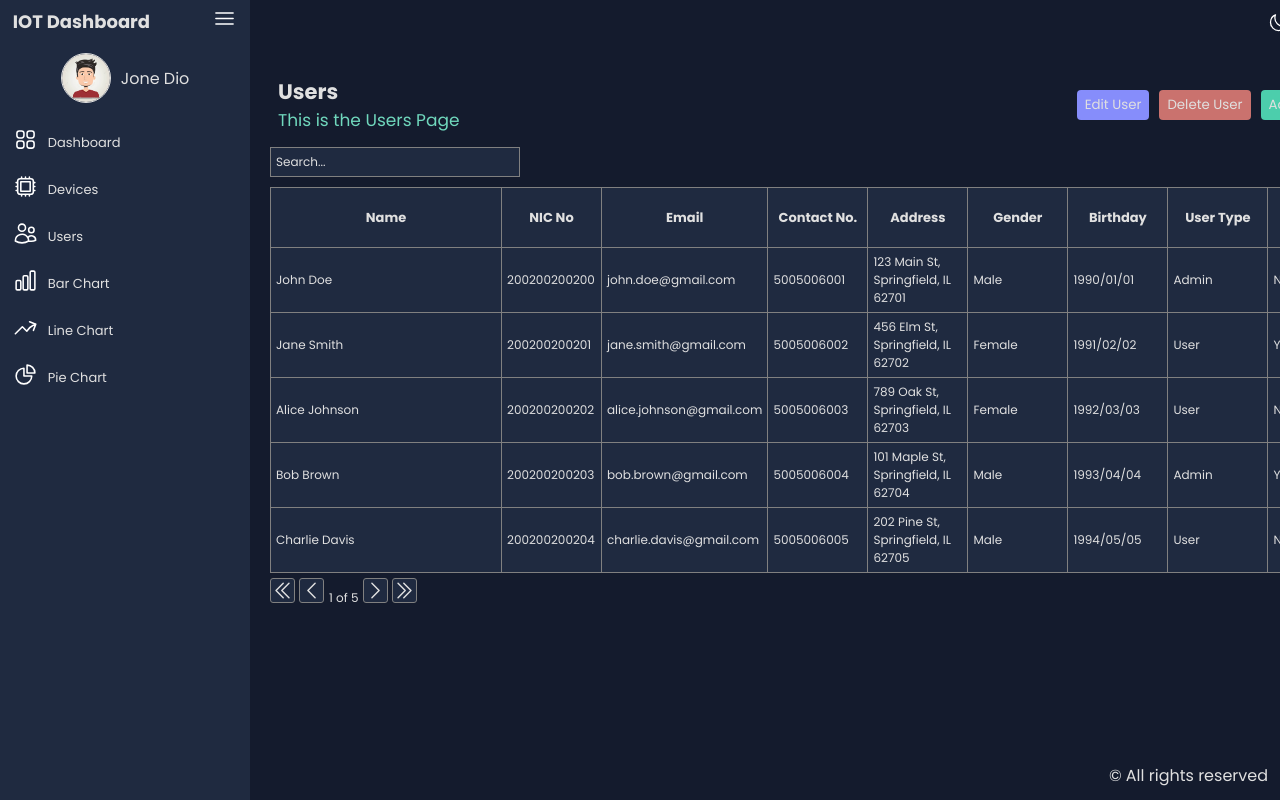
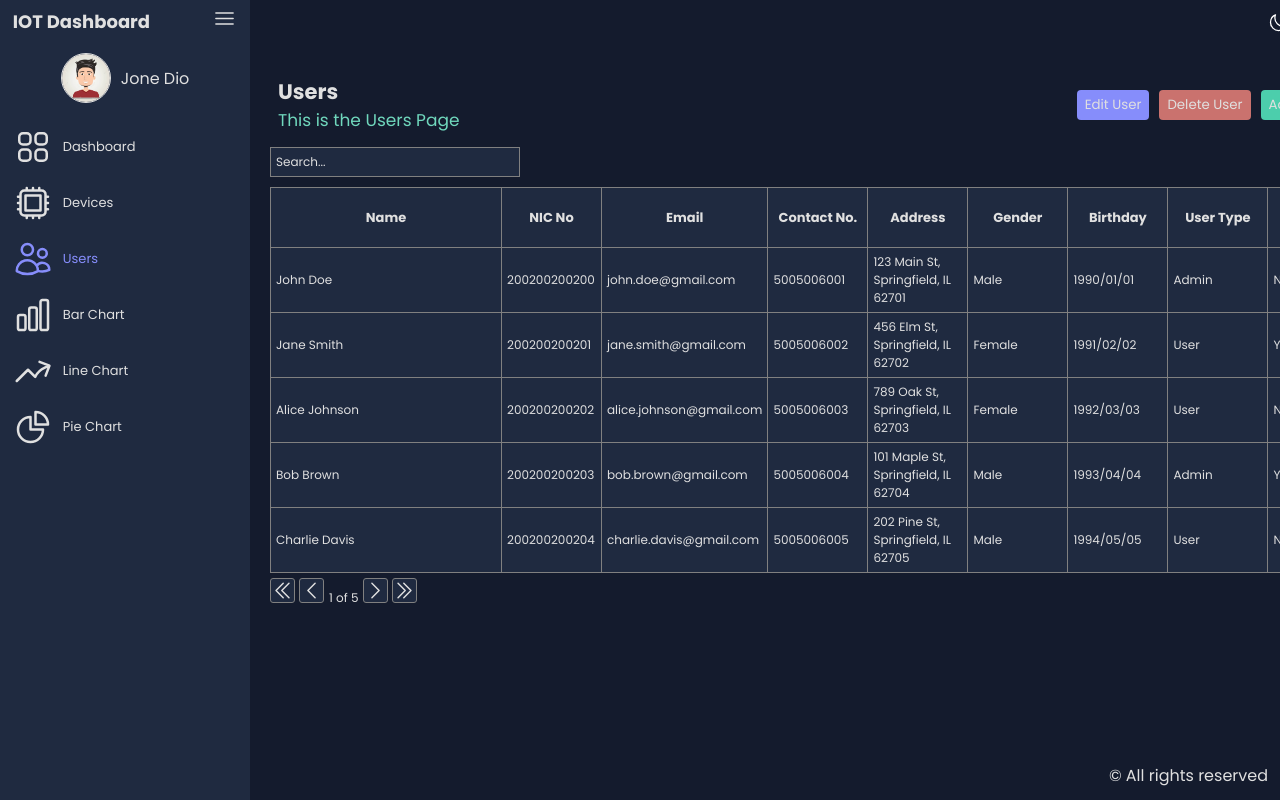
Before and after one commit to AlokPrasanna/IOT_dashboard-frontend, a React (Vite) app: page /users in a window 1280 px wide. Shown: the top 800 px of the page. Built offline with nearby package versions, Linux system fonts and the light colour scheme.

Commit message:
Edited Sidebar styles

```diff
--- a/src/components/molecules/SideBar/SideBar.tsx
+++ b/src/components/molecules/SideBar/SideBar.tsx
@@ -2,7 +2,7 @@ import React from 'react';
 import { useTheme } from '../../../context/Theme/ThemeContext';
 import { Icon  , Image} from '../../atoms';
 import "./sidebar.scss";
-import { useNavigate } from 'react-router-dom';
+import { useNavigate , useLocation } from 'react-router-dom';
 
 interface SideBarProps {
     isCollapsed: boolean;
@@ -11,10 +11,12 @@ interface SideBarProps {
 
 const SideBar: React.FC<SideBarProps> = ({isCollapsed , toggleSidebar}) => {
     const navigate = useNavigate();
+    const location = useLocation();
     const { colors, theme } = useTheme();
 
     if(colors){
         document.documentElement.style.setProperty('--hover-color', colors.blueAccent[400]);
+        document.documentElement.style.setProperty('--text-color' , colors.grey[100]);
     }
 
     const HandelNavigate = (url:string) => () => {
@@ -50,78 +52,42 @@ const SideBar: React.FC<SideBarProps> = ({isCollapsed , toggleSidebar}) => {
                 </div>
             </div>
             <ul>
-                <li className='hover-icon' onClick={HandelNavigate("/dashboard")}>
-                    <Icon
-                    icon={
-                        <svg xmlns="http://www.w3.org/2000/svg" fill="none" viewBox="0 0 24 24" stroke-width="1.5" stroke="currentColor" className="size-6 hover-icon">
+                <li className='hover-icon' style={{color: location.pathname === "/dashboard" ? colors.blueAccent[400] :''}} onClick={HandelNavigate("/dashboard")}>
+                    <svg xmlns="http://www.w3.org/2000/svg" fill="none" viewBox="0 0 24 24" stroke-width="1.5" stroke="currentColor" className="size-6">
                         <path stroke-linecap="round" stroke-linejoin="round" d="M3.75 6A2.25 2.25 0 0 1 6 3.75h2.25A2.25 2.25 0 0 1 10.5 6v2.25a2.25 2.25 0 0 1-2.25 2.25H6a2.25 2.25 0 0 1-2.25-2.25V6ZM3.75 15.75A2.25 2.25 0 0 1 6 13.5h2.25a2.25 2.25 0 0 1 2.25 2.25V18a2.25 2.25 0 0 1-2.25 2.25H6A2.25 2.25 0 0 1 3.75 18v-2.25ZM13.5 6a2.25 2.25 0 0 1 2.25-2.25H18A2.25 2.25 0 0 1 20.25 6v2.25A2.25 2.25 0 0 1 18 10.5h-2.25a2.25 2.25 0 0 1-2.25-2.25V6ZM13.5 15.75a2.25 2.25 0 0 1 2.25-2.25H18a2.25 2.25 0 0 1 2.25 2.25V18A2.25 2.25 0 0 1 18 20.25h-2.25A2.25 2.25 0 0 1 13.5 18v-2.25Z" />
                     </svg>
-                    }
-                    onclick={HandelNavigate("/dashboard")}
-                    style={{ cursor: 'pointer' , color:theme === "dark" ? "white" : "black" ,  width:"25px" , background:"none" , border:"none" , }}
-                    />
-                    <span style={{color: colors.grey[100]}}>Dashboard</span>
+                    <span>Dashboard</span>
                 </li>
-                <li onClick={HandelNavigate("/devices")}>
-                    <Icon
-                    icon={
-                        <svg xmlns="http://www.w3.org/2000/svg" fill="none" viewBox="0 0 24 24" stroke-width="1.5" stroke="currentColor" className="size-6 hover-icon">
+                <li className='hover-icon' style={{color: location.pathname === "/devices" ? colors.blueAccent[400] :''}} onClick={HandelNavigate("/devices")}>
+                    <svg xmlns="http://www.w3.org/2000/svg" fill="none" viewBox="0 0 24 24" stroke-width="1.5" stroke="currentColor" className="size-6">
                         <path stroke-linecap="round" stroke-linejoin="round" d="M8.25 3v1.5M4.5 8.25H3m18 0h-1.5M4.5 12H3m18 0h-1.5m-15 3.75H3m18 0h-1.5M8.25 19.5V21M12 3v1.5m0 15V21m3.75-18v1.5m0 15V21m-9-1.5h10.5a2.25 2.25 0 0 0 2.25-2.25V6.75a2.25 2.25 0 0 0-2.25-2.25H6.75A2.25 2.25 0 0 0 4.5 6.75v10.5a2.25 2.25 0 0 0 2.25 2.25Zm.75-12h9v9h-9v-9Z" />
                     </svg>
-                    }
-                    onclick={HandelNavigate("/devices")}
-                    style={{ cursor: 'pointer' , color:theme === "dark" ? "white" : "black" ,  width:"25px" , background:"none" , border:"none" }}
-                    />
-                    <span style={{color: colors.grey[100]}}>Devices</span>
+                    <span>Devices</span>
                 </li>
-                <li onClick={HandelNavigate("/users")}>
-                    <Icon
-                    icon={
-                        <svg xmlns="http://www.w3.org/2000/svg" fill="none" viewBox="0 0 24 24" stroke-width="1.5" stroke="currentColor" className="size-6 hover-icon">
+                <li className='hover-icon' style={{color: location.pathname === "/users" ? colors.blueAccent[400] :''}} onClick={HandelNavigate("/users")}>
+                    <svg xmlns="http://www.w3.org/2000/svg" fill="none" viewBox="0 0 24 24" stroke-width="1.5" stroke="currentColor" className="size-6">
                         <path stroke-linecap="round" stroke-linejoin="round" d="M15 19.128a9.38 9.38 0 0 0 2.625.372 9.337 9.337 0 0 0 4.121-.952 4.125 4.125 0 0 0-7.533-2.493M15 19.128v-.003c0-1.113-.285-2.16-.786-3.07M15 19.128v.106A12.318 12.318 0 0 1 8.624 21c-2.331 0-4.512-.645-6.374-1.766l-.001-.109a6.375 6.375 0 0 1 11.964-3.07M12 6.375a3.375 3.375 0 1 1-6.75 0 3.375 3.375 0 0 1 6.75 0Zm8.25 2.25a2.625 2.625 0 1 1-5.25 0 2.625 2.625 0 0 1 5.25 0Z" />
                     </svg>
-                    }
-                    onclick={HandelNavigate("/users")}
-                    style={{ cursor: 'pointer' , color:theme === "dark" ? "white" : "black" ,  width:"25px" , background:"none" , border:"none" }}
-                    />
-                    <span style={{color: colors.grey[100]}}>Users</span>
+                    <span>Users</span>
                 </li>
-                <li onClick={HandelNavigate("/barchart")}>
-                    <Icon
-                    icon={
-                        <svg xmlns="http://www.w3.org/2000/svg" fill="none" viewBox="0 0 24 24" stroke-width="1.5" stroke="currentColor" className="size-6 hover-icon">
+                <li className='hover-icon' style={{color: location.pathname === "/barchart" ? colors.blueAccent[400] :''}} onClick={HandelNavigate("/barchart")}>
+                    <svg xmlns="http://www.w3.org/2000/svg" fill="none" viewBox="0 0 24 24" stroke-width="1.5" stroke="currentColor" className="size-6">
                         <path stroke-linecap="round" stroke-linejoin="round" d="M3 13.125C3 12.504 3.504 12 4.125 12h2.25c.621 0 1.125.504 1.125 1.125v6.75C7.5 20.496 6.996 21 6.375 21h-2.25A1.125 1.125 0 0 1 3 19.875v-6.75ZM9.75 8.625c0-.621.504-1.125 1.125-1.125h2.25c.621 0 1.125.504 1.125 1.125v11.25c0 .621-.504 1.125-1.125 1.125h-2.25a1.125 1.125 0 0 1-1.125-1.125V8.625ZM16.5 4.125c0-.621.504-1.125 1.125-1.125h2.25C20.496 3 21 3.504 21 4.125v15.75c0 .621-.504 1.125-1.125 1.125h-2.25a1.125 1.125 0 0 1-1.125-1.125V4.125Z" />
                     </svg>
-                    }
-                    onclick={HandelNavigate("/barchart")}
-                    style={{ cursor: 'pointer' , color:theme === "dark" ? "white" : "black" ,  width:"25px" , background:"none" , border:"none" }}
-                    />
-                    <span style={{color: colors.grey[100]}}>Bar Chart</span>
+                    <span>Bar Chart</span>
                 </li>
-                <li onClick={HandelNavigate("/linechart")}>
-                    <Icon
-                    icon={
-                        <svg xmlns="http://www.w3.org/2000/svg" fill="none" viewBox="0 0 24 24" stroke-width="1.5" stroke="currentColor" className="size-6 hover-icon">
+                <li className='hover-icon' style={{color: location.pathname === "/linechart" ? colors.blueAccent[400] :''}} onClick={HandelNavigate("/linechart")}>
+                    <svg xmlns="http://www.w3.org/2000/svg" fill="none" viewBox="0 0 24 24" stroke-width="1.5" stroke="currentColor" className="size-6">
                         <path stroke-linecap="round" stroke-linejoin="round" d="M2.25 18 9 11.25l4.306 4.306a11.95 11.95 0 0 1 5.814-5.518l2.74-1.22m0 0-5.94-2.281m5.94 2.28-2.28 5.941" />
                     </svg>
-                    }
-                    onclick={HandelNavigate("/linechart")}
-                    style={{ cursor: 'pointer' , color:theme === "dark" ? "white" : "black" ,  width:"25px" , background:"none" , border:"none" }}
-                    />
-                    <span style={{color: colors.grey[100]}}>Line Chart</span>
+                    <span>Line Chart</span>
                 </li>
-                <li onClick={HandelNavigate("/piechart")}>
-                    <Icon
-                    icon={
-                        <svg xmlns="http://www.w3.org/2000/svg" fill="none" viewBox="0 0 24 24" stroke-width="1.5" stroke="currentColor" className="size-6 hover-icon">
+                <li className='hover-icon' style={{color: location.pathname === "/piechart" ? colors.blueAccent[400] :''}} onClick={HandelNavigate("/piechart")}>
+                    <svg xmlns="http://www.w3.org/2000/svg" fill="none" viewBox="0 0 24 24" stroke-width="1.5" stroke="currentColor" className="size-6">
                         <path stroke-linecap="round" stroke-linejoin="round" d="M10.5 6a7.5 7.5 0 1 0 7.5 7.5h-7.5V6Z" />
                         <path stroke-linecap="round" stroke-linejoin="round" d="M13.5 10.5H21A7.5 7.5 0 0 0 13.5 3v7.5Z" />
                     </svg>
-                    }
-                    onclick={HandelNavigate("/piechart")}
-                    style={{ cursor: 'pointer' , color:theme === "dark" ? "white" : "black" ,  width:"25px" , background:"none" , border:"none" }}
-                    />
-                    <span style={{color: colors.grey[100]}}>Pie Chart</span>
+                    <span>Pie Chart</span>
                 </li>
             </ul>
         </div>
--- a/src/components/molecules/SideBar/sidebar.scss
+++ b/src/components/molecules/SideBar/sidebar.scss
@@ -99,6 +99,14 @@
     }
 }
 
+.sidebar ul li svg {
+    width: 40px;
+  }
+
+.hover-icon{
+ color: var(--text-color);
+}
+
 .hover-icon:hover {
     color: var(--hover-color);
     transition: color 0.3s ease-in-out;
```
Lines whose indentation alone changed are shown as unchanged.
